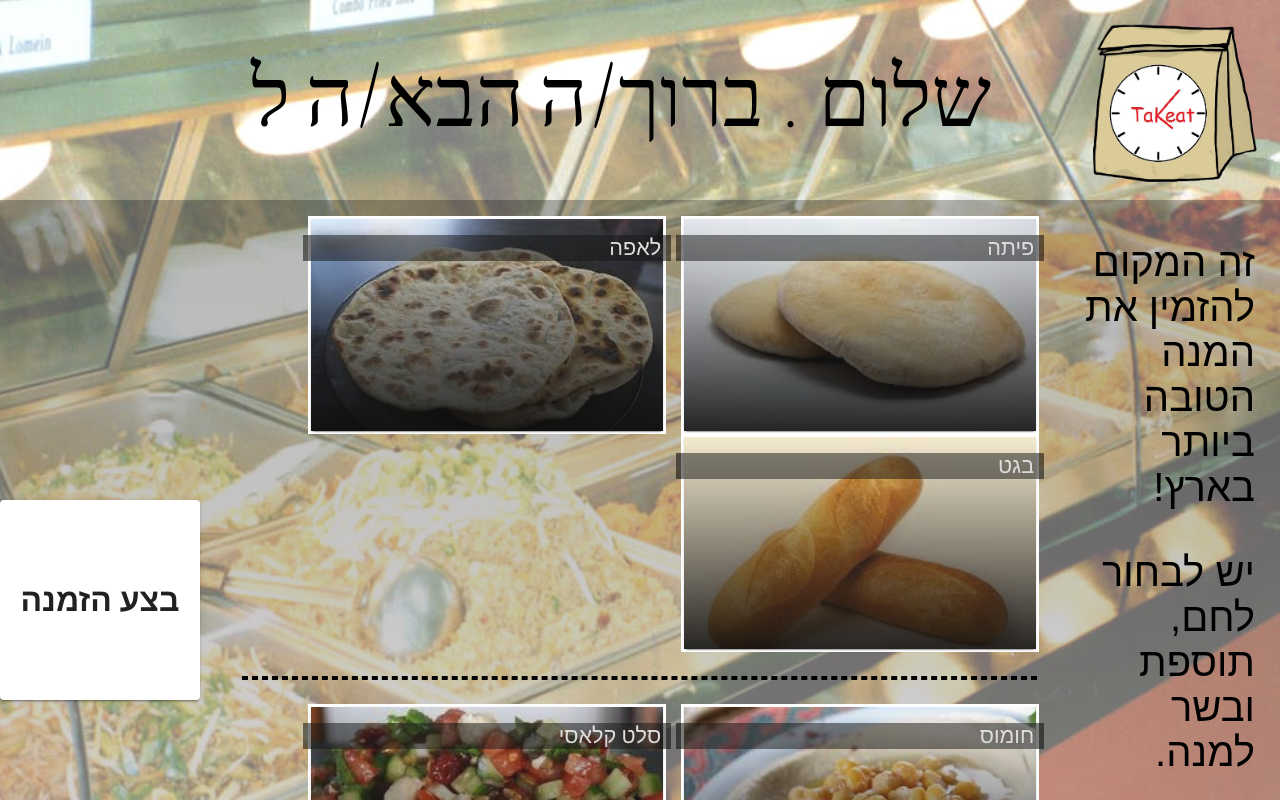
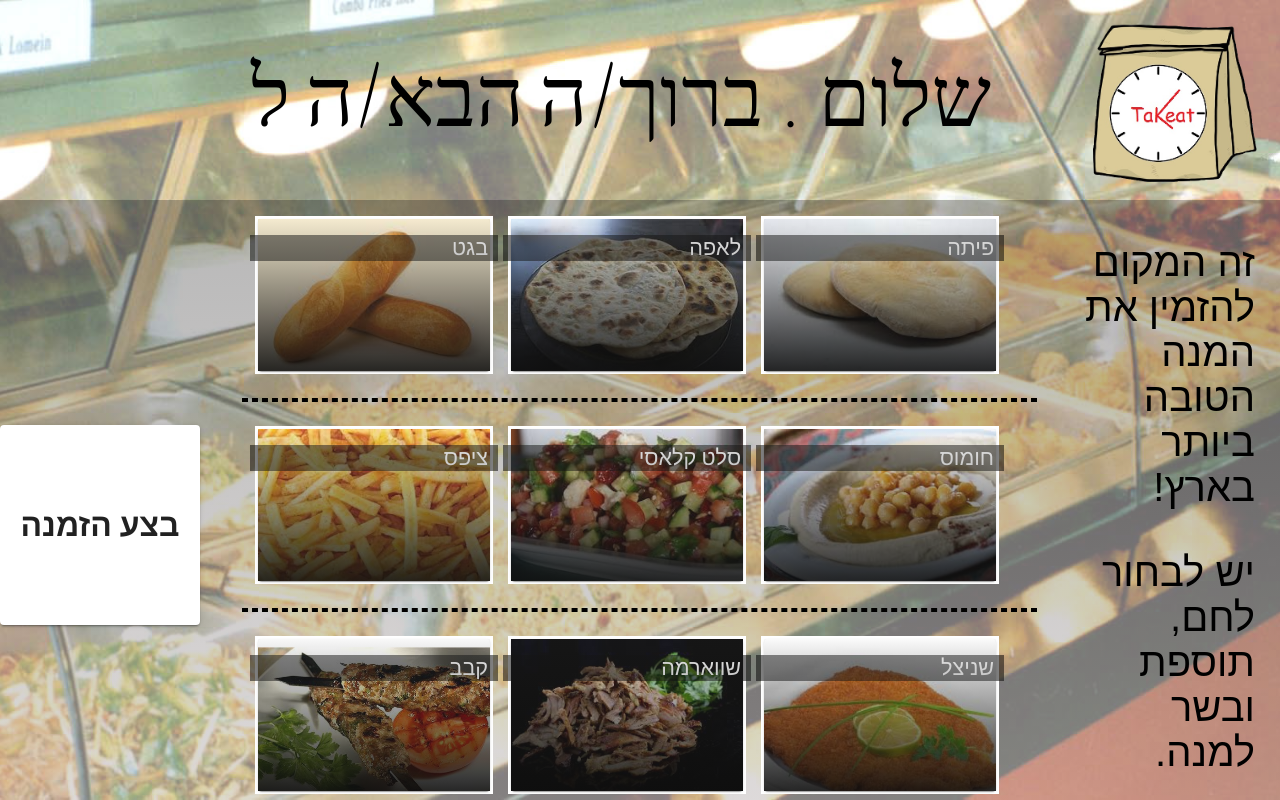
Before and after one commit to CindyPomer/Takeat, an Angular app in the folder Takeat/: page /order in a window 1280 px wide. Shown: the top 800 px of the page. Built offline with nearby package versions, Linux system fonts and the light colour scheme; a web font is replaced by a local one.

Commit message:
changed for smaller screen

```diff
--- a/Takeat/src/app/pages/order-page/food-selector/food-selector.component.css
+++ b/Takeat/src/app/pages/order-page/food-selector/food-selector.component.css
@@ -83,8 +83,8 @@ input[type="checkbox"]:checked~label {
 
 .mat-card {
   background: transparent;
-  width: 320px;
-  height: 180px;
+  width: 200px;
+  height: 120px;
 }
 
 .mat-card span {
--- a/Takeat/src/app/pages/order-page/order-page.component.css
+++ b/Takeat/src/app/pages/order-page/order-page.component.css
@@ -65,7 +65,7 @@ main {
   position: relative;
   height: 200px;
   width: 200px;
-  top: 300px;
+  top: 225px;
   font-size: 2em;
   font-weight: bold;
 }
```
